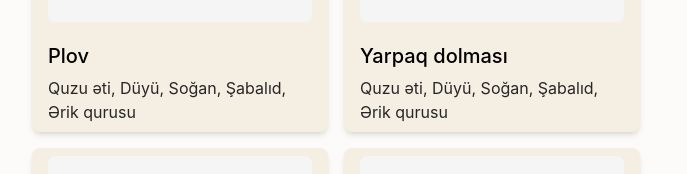
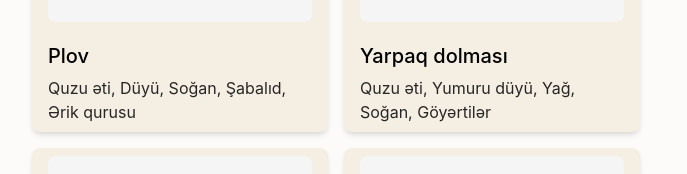
Before and after one commit to NadirYusifov/qr-food-menu, a React (Vite) app: page / in a window 1280 px wide. Shown: the part 390-564 px from the top of the page, without its empty margins (304-991 px from the left). Built offline with nearby package versions, Linux system fonts and the light colour scheme.

Commit message:
update: some changed foods name and ingedrients

```diff
--- a/src/data/foods.ts
+++ b/src/data/foods.ts
@@ -14,7 +14,7 @@ export const data: Foods[] = [
   },
   {
     category: "Milli yeməklər",
-    ingedrients: ["Quzu əti", "Düyü", "Soğan", "Şabalıd", "Ərik qurusu"],
+    ingedrients: ["Quzu əti", "Yumuru düyü", "Yağ", "Soğan", "Göyərtilər"],
     name: "Yarpaq dolması"
   },
   {
@@ -45,107 +45,107 @@ export const data: Foods[] = [
   {
     category: "Salatlar",
     ingedrients: ["Pomidor", "Xiyar", "Soğan", "Göyərti", "Duz"],
-    name: "Çoban Salatları"
+    name: "Çoban salatı"
   },
   {
     category: "Salatlar",
     ingedrients: ["Pomidor", "Xiyar", "Soğan", "Göyərti", "Zeytun yağı"],
-    name: "Çoban Salatları"
+    name: "Çoban salatı"
   },
   {
     category: "Salatlar",
     ingedrients: ["Toyuq filesi", "Kahı", "Parmezan pendiri", "Suxari", "Sezar sousu"],
-    name: "Sezar Salatları"
+    name: "Sezar salatı"
   },
   {
     category: "Salatlar",
     ingedrients: ["Qaynadılmış kartof", "Yumurta", "Noxud", "Turşu xiyar", "Mayonez"],
-    name: "Paytaxt Salatları"
+    name: "Paytaxt salatı"
   },
   {
     category: "Salatlar",
     ingedrients: ["Pomidor", "Xiyar", "Feta pendiri", "Zeytun", "Soğan"],
-    name: "Yunan Salatları"
+    name: "Yunan salatı"
   },
   {
     category: "Salatlar",
     ingedrients: ["Toyuq filesi", "Qarğıdalı", "Göbələk", "Yumurta", "Mayonez"],
-    name: "Toyuqlu Salatlar"
+    name: "Toyuqlu salat"
   },
   {
     category: "Salatlar",
     ingedrients: ["Ton balığı", "Kahı", "Pomidor", "Yumurta", "Zeytun"],
-    name: "Ton balıqlı Salatlar"
+    name: "Ton balıqlı salat"
   },
   {
     category: "Salatlar",
     ingedrients: ["Rəngli Bibər", "Mayonez/Zeytun yaği", "Qarıdağlı", "Toyuq filesi", "Şüyüd"],
-    name: "Vitamin Salatları"
+    name: "Rəngli bibər salatı"
   },
   {
     category: "Dönərlər",
     ingedrients: ["Mal əti", "Lavaş", "Pomidor", "Xiyar", "Soğan", "Sous"],
-    name: "Mal əti lavaş Dönər"
+    name: "Mal əti lavaş dönər"
   },
   {
     category: "Dönərlər",
     ingedrients: ["Toyuq əti", "Lavaş", "Pomidor", "Xiyar", "Kahı", "Sarımsaqlı sous"],
-    name: "Toyuq lavaş Dönər"
+    name: "Toyuq lavaş dönər"
   },
   {
     category: "Dönərlər",
     ingedrients: ["Mal əti", "Çörək", "Pomidor", "Xiyar", "Soğan", "Sous"],
-    name: "Mal əti çörək Dönər"
+    name: "Mal əti çörək dönər"
   },
   {
     category: "Dönərlər",
     ingedrients: ["Toyuq əti", "Çörək", "Pomidor", "Kahı", "Mayonez"],
-    name: "Toyuq çörək Dönər"
+    name: "Toyuq çörək dönər"
   },
   {
     category: "Dönərlər",
     ingedrients: ["Mal əti", "Düyü", "Kartof fri", "Pomidor", "Sous"],
-    name: "Mal əti porsiyon Dönər"
+    name: "Mal əti porsiyon dönər"
   },
   {
     category: "Dönərlər",
     ingedrients: ["Toyuq əti", "Düyü", "Kartof fri", "Turşu xiyar", "Sous"],
-    name: "Toyuq porsiyon Dönər"
+    name: "Toyuq porsiyon dönər"
   },
   {
     category: "Dönərlər",
     ingedrients: ["Mal əti", "Lavaş", "Kaşar pendiri", "Pomidor", "Sous"],
-    name: "Kaşarlı Dönər"
+    name: "Kaşarlı dönər"
   },
   {
     category: "Dönərlər",
     ingedrients: ["Toyuq əti", "Lavaş", "Kaşar pendiri", "Göbələk", "Sous"],
-    name: "Kaşarlı toyuq Dönər"
+    name: "Kaşarlı toyuq dönər"
   },
   {
     category: "Dönərlər",
     ingedrients: ["Mal əti", "Lavaş", "Kartof fri", "Turşu xiyar", "Sous"],
-    name: "Kartoflu Dönər"
+    name: "Kartoflu dönər"
   },
   {
     category: "Dönərlər",
     ingedrients: ["Mal əti", "Lavaş", "Bekon", "Kaşar pendiri", "BBQ sousu"],
-    name: "BBQ Dönər"
+    name: "Manqalda dönər"
   },
   {
     category: "Dönərlər",
     ingedrients: ["Mal əti", "Lavaş", "Pomidor", "Xiyar", "Feta pendiri", "Zeytun"],
-    name: "Yunan Dönəri"
+    name: "Yunan dönəri"
   },
   {
     category: "Dönərlər",
     ingedrients: ["Toyuq əti", "Lavaş", "Kartof fri", "Kaşar pendiri", "Mayonez"],
-    name: "Mega toyuq Dönər"
+    name: "Mega toyuq dönər"
   },
   {
     category: "Dönərlər",
     ingedrients: ["Toyuq əti", "Lavaş", "Pomidor", "Qırmızı soğan", "BBQ sousu"],
-    name: "BBQ toyuq Dönər"
+    name: "BBQ toyuq dönər"
   },
   {
     category: "Şorbalar",
@@ -155,22 +155,22 @@ export const data: Foods[] = [
   {
     category: "Xəmir yeməkləri",
     ingedrients: ["Un", "Su", "Qoyun əti", "Soğan", "Duz", "İstiot"],
-    name: "Ət Qutabı"
+    name: "Ət qutabı"
   },
   {
     category: "Xəmir yeməkləri",
     ingedrients: ["Un", "Su", "Göyərtilər", "Duz"],
-    name: "Göy Qutabı"
+    name: "Göy qutabı"
   },
   {
     category: "Xəmir yeməkləri",
     ingedrients: ["Un", "Su", "Pendir", "Duz"],
-    name: "Pendirli Qutabı"
+    name: "Pendirli qutabı"
   },
   {
     category: "Xəmir yeməkləri",
     ingedrients: ["Un", "Su", "Balqabaq", "Duz"],
-    name: "Balqabaq Qutabı"
+    name: "Balqabaq qutabı"
   },
   {
     category: "Milli yeməklər",
@@ -206,11 +206,6 @@ export const data: Foods[] = [
     category: "İçkilər",
     ingedrients: ["Süd", "Duz"],
     name: "Sadə ayran"
-  },
-  {
-    category: "Səhər yeməyi",
-    ingedrients: ["Yumurta", "Pomidor", "Bibər", "Duz"],
-    name: "Pomidor yumurta"
   },
   {
     category: "Səhər yeməyi",
@@ -305,42 +300,42 @@ export const data: Foods[] = [
   {
     category: "Kabablar",
     ingedrients: ["Quzu əti", "Soğan", "Duz", "İstiot"],
-    name: "Tikə Kabablar"
+    name: "Tikə kabab"
   },
   {
     category: "Kabablar",
     ingedrients: ["Quzu qiyməsi", "Quyruq yağı", "Soğan", "Duz", "İstiot"],
-    name: "Lülə Kabablar"
+    name: "Lülə kabab"
   },
   {
     category: "Kabablar",
     ingedrients: ["Toyuq filesi", "Sarımsaq", "Zeytun yağı", "Paprika"],
-    name: "Toyuq Kababları"
+    name: "Toyuq kababı"
   },
   {
     category: "Kabablar",
     ingedrients: ["Quzu qabırğası", "Duz", "İstiot", "Kəklikotu"],
-    name: "Qabırğa Kababları"
+    name: "Qabırğa kababı"
   },
   {
     category: "Kabablar",
     ingedrients: ["Quzu ciyəri", "Quyruq yağı", "Duz", "İstiot"],
-    name: "Ciyər Kababları"
+    name: "Ciyər kababı"
   },
   {
     category: "Kabablar",
     ingedrients: ["Mal əti", "Soğan", "Cəfəri", "Duz", "İstiot"],
-    name: "Adana Kababları"
+    name: "Adana kababı"
   },
   {
     category: "Kabablar",
     ingedrients: ["Nərə balığı", "Limon", "Zeytun yağı", "Duz"],
-    name: "Balıq Kababları"
+    name: "Balıq kababı"
   },
   {
     category: "Kabablar",
     ingedrients: ["Quzu əti", "Quyruq yağı", "Soğan", "Duz", "İstiot"],
-    name: "Şah Kababları"
+    name: "Şah kababı"
   },
   {
     category: "Pizzalar",
@@ -375,12 +370,12 @@ export const data: Foods[] = [
   {
     category: "Pizzalar",
     ingedrients: ["Mozzarella pendiri", "Ton balığı", "Qırmızı soğan", "Zeytun"],
-    name: "Tuna Pizzalar"
+    name: "Tuna Pizza"
   },
   {
     category: "Pizzalar",
     ingedrients: ["Mozzarella pendiri", "Karides", "Sarımsaq", "Zeytun yağı"],
-    name: "Seafood Pizzalar"
+    name: "Seafood Pizza"
   },
   {
     category: "Pizzalar",
@@ -390,12 +385,12 @@ export const data: Foods[] = [
   {
     category: "Pizzalar",
     ingedrients: ["Mozzarella pendiri", "Salami", "Zeytun", "Bolqar bibəri"],
-    name: "Salami Pizzalar"
+    name: "Salami Pizza"
   },
   {
     category: "Pizzalar",
     ingedrients: ["Mozzarella pendiri", "Mal əti", "Göbələk", "Qırmızı soğan"],
-    name: "Beef Pizzalar"
+    name: "Beef Pizza"
   },
   {
     category: "Pizzalar",
@@ -405,7 +400,7 @@ export const data: Foods[] = [
   {
     category: "Pizzalar",
     ingedrients: ["Mozzarella pendiri", "Kolbasa", "Göbələk", "Qarğıdalı"],
-    name: "Maxi Pizzalar"
+    name: "Maxi Pizza"
   },
   {
     category: "Pizzalar",
@@ -415,7 +410,7 @@ export const data: Foods[] = [
   {
     category: "Pizzalar",
     ingedrients: ["Mozzarella pendiri", "Pomidor", "Zeytun", "Göbələk", "Bibər"],
-    name: "Vegetarian Pizzalar"
+    name: "Vegetarian Pizza"
   },
   {
     category: "Pizzalar",
@@ -440,12 +435,12 @@ export const data: Foods[] = [
   {
     category: "Pizzalar",
     ingedrients: ["Mozzarella pendiri", "Sucuk", "Pomidor", "Yaşıl bibər"],
-    name: "Turkish Sucuk Pizzalar"
+    name: "Turkish Sucuk Pizza"
   },
   {
     category: "Pizzalar",
     ingedrients: ["Mozzarella pendiri", "Pastırma", "Pomidor sousu", "Oreqano"],
-    name: "Pastırma Pizzalar"
+    name: "Pastırma Pizza"
   },
   {
     category: "Pizzalar",
@@ -455,7 +450,7 @@ export const data: Foods[] = [
   {
     category: "Pizzalar",
     ingedrients: ["Mozzarella pendiri", "Pomidor", "Feta pendiri", "Zeytun", "Oreqano"],
-    name: "Greek Pizzalar"
+    name: "Greek Pizza"
   },
   {
     category: "Pizzalar",
@@ -470,12 +465,12 @@ export const data: Foods[] = [
   {
     category: "Pizzalar",
     ingedrients: ["Mozzarella pendiri", "Badımcan", "Balqabaq", "Bibər", "Pomidor"],
-    name: "Mediterranean Pizzalar"
+    name: "Mediterranean Pizza"
   },
   {
     category: "Pizzalar",
     ingedrients: ["Mozzarella pendiri", "Qızılbalıq", "Krem pendir", "Şüyüd"],
-    name: "Salmon Pizzalar"
+    name: "Salmon Pizza"
   },
   {
     category: "Pizzalar",
@@ -485,7 +480,7 @@ export const data: Foods[] = [
   {
     category: "Pizzalar",
     ingedrients: ["Mozzarella pendiri", "Göbələk", "Trüfel yağı", "Parmezan"],
-    name: "Truffle Pizzalar"
+    name: "Truffle Pizza"
   },
   {
     category: "Pizzalar",
@@ -495,12 +490,12 @@ export const data: Foods[] = [
   {
     category: "Pizzalar",
     ingedrients: ["Mozzarella pendiri", "Qoyun pendiri", "Pomidor", "Reyhan"],
-    name: "Caprese Pizzalar"
+    name: "Caprese Pizza"
   },
   {
     category: "Pizzalar",
     ingedrients: ["Mozzarella pendiri", "Kolbasa", "Göbələk", "Zeytun", "Qırmızı bibər"],
-    name: "Supreme Pizzalar"
+    name: "Supreme Pizza"
   },
   {
     category: "Pizzalar",
@@ -520,7 +515,7 @@ export const data: Foods[] = [
   {
     category: "Pizzalar",
     ingedrients: ["Mozzarella pendiri", "Qızardılmış badımcan", "Pomidor", "Reyhan"],
-    name: "Parmigiana Pizzalar"
+    name: "Parmigiana Pizza"
   },
   {
     category: "Pizzalar",
@@ -530,7 +525,7 @@ export const data: Foods[] = [
   {
     category: "Pizzalar",
     ingedrients: ["Mozzarella pendiri", "Qovrulmuş mal əti", "Göbələk", "Soğan"],
-    name: "Roast Beef Pizzalar"
+    name: "Roast Beef Pizza"
   },
   {
     category: "Pizzalar",
@@ -565,22 +560,22 @@ export const data: Foods[] = [
   {
     category: "Pizzalar",
     ingedrients: ["Mozzarella pendiri", "Rikotta", "Bal", "Qoz"],
-    name: "Honey Cheese Pizzalar"
+    name: "Honey Cheese Pizza"
   },
   {
     category: "Pizzalar",
     ingedrients: ["Mozzarella pendiri", "Alma", "Darçın", "Qoz", "Bal"],
-    name: "Apple Dessert Pizzalar"
+    name: "Apple Dessert Pizza"
   },
   {
     category: "Pizzalar",
     ingedrients: ["Şokolad", "Banan", "Çiyələk", "Fındıq"],
-    name: "Chocolate Pizzalar"
+    name: "Chocolate Pizza"
   },
   {
     category: "Pizzalar",
     ingedrients: ["Nutella", "Banan", "Çiyələk", "Fındıq"],
-    name: "Nutella Pizzalar"
+    name: "Nutella Pizza"
   },
   {
     category: "Pizzalar",
```
